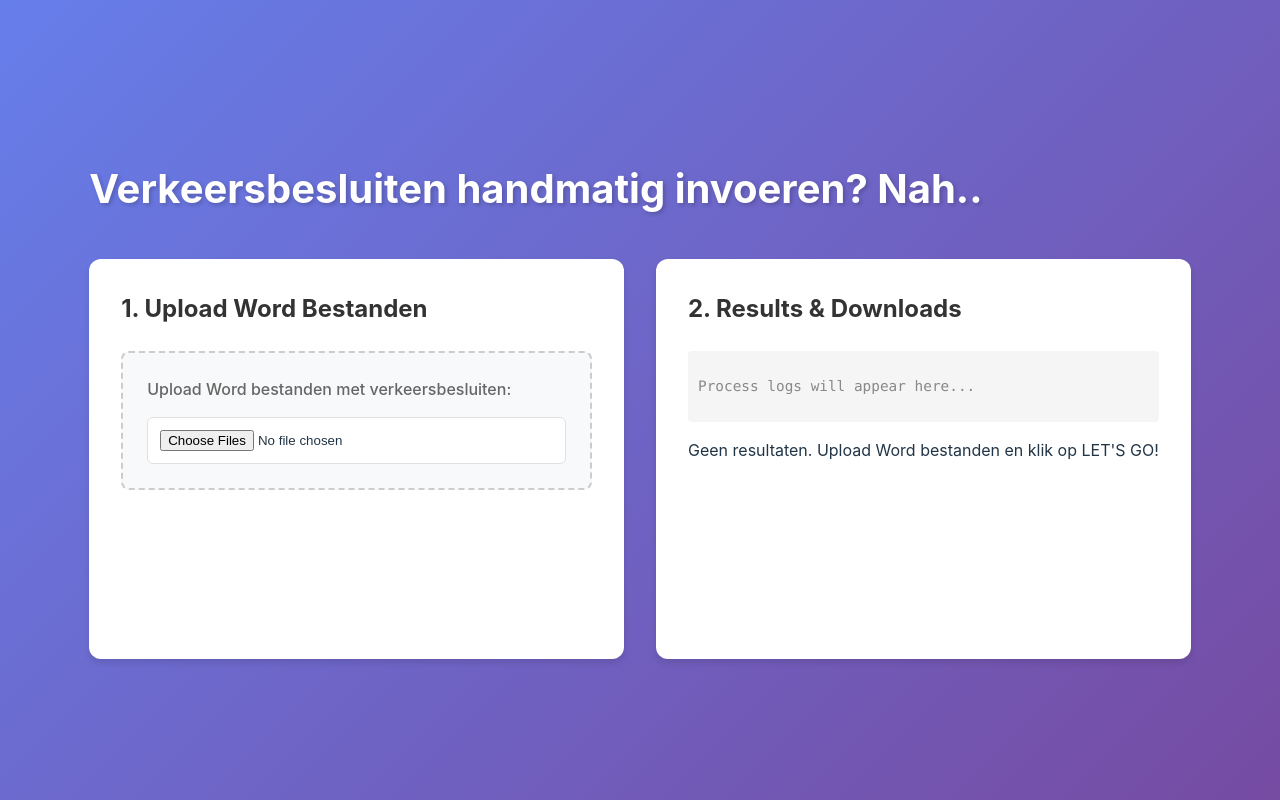
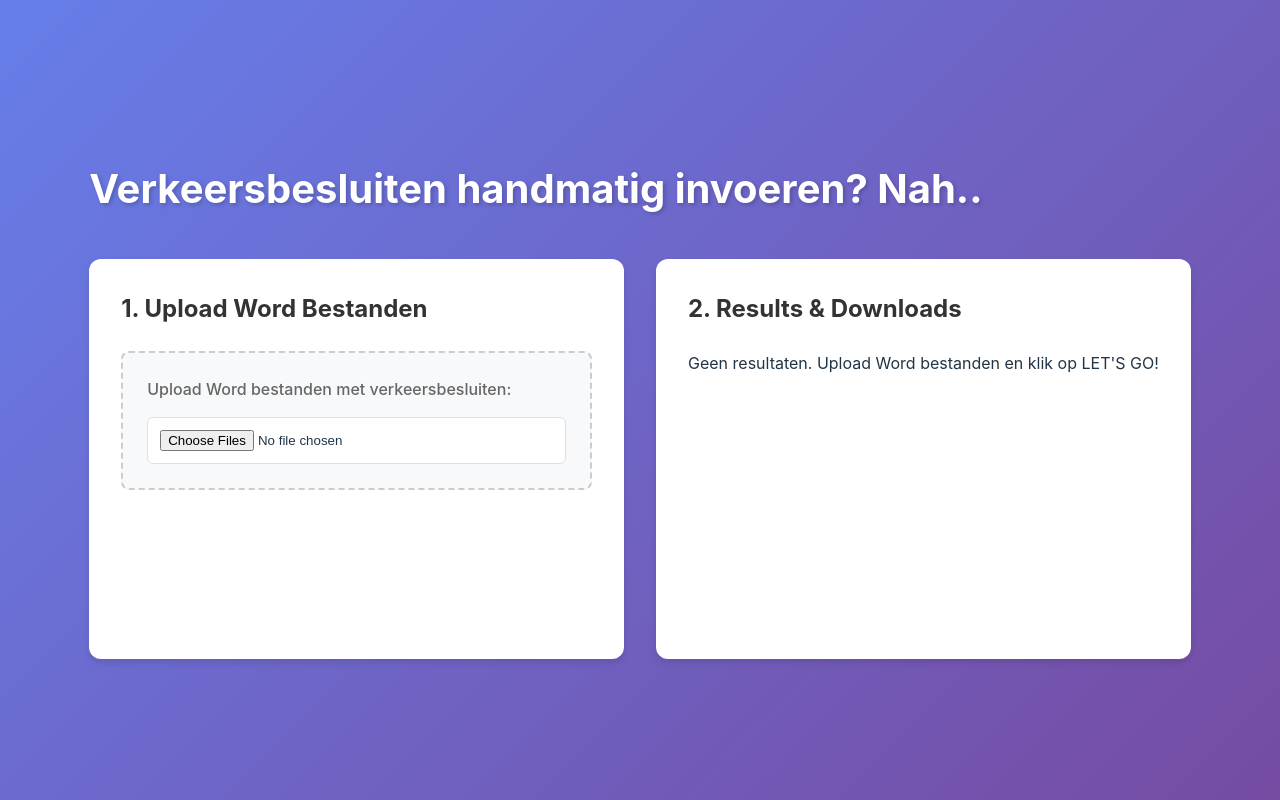
Before and after one commit to g9tdpftqsq-cmyk/verkeersbesluiten, a React (Vite) app: page / in a window 1280 px wide. Built offline with nearby package versions, Linux system fonts and the light colour scheme.

Commit message:
Removed progress logs, keeping only loading animation

```diff
--- a/src/App.jsx
+++ b/src/App.jsx
@@ -221,19 +221,6 @@ function App() {
               <h2 className="motivational-message">{motivationalMessage}</h2>
             </div>
           )}
-          {/* Logs Section */}
-          <div className="logs-container" style={{ maxHeight: '200px', overflowY: 'auto', background: '#f5f5f5', padding: '10px', marginBottom: '10px', borderRadius: '4px', fontSize: '0.9em' }}>
-            {logs.length === 0 && <p style={{ color: '#888' }}>Process logs will appear here...</p>}
-            {logs.map((log, i) => (
-              <div key={i} style={{
-                color: log.type === 'error' ? 'red' : log.type === 'success' ? 'green' : log.type === 'warning' ? 'orange' : 'black',
-                marginBottom: '4px'
-              }}>
-                <span style={{ color: '#999', marginRight: '8px' }}>[{log.timestamp}]</span>
-                {log.message}
-              </div>
-            ))}
-          </div>
 
           {processedResults.length === 0 && !processing && <p>Geen resultaten. Upload Word bestanden en klik op LET'S GO!</p>}
 
```
